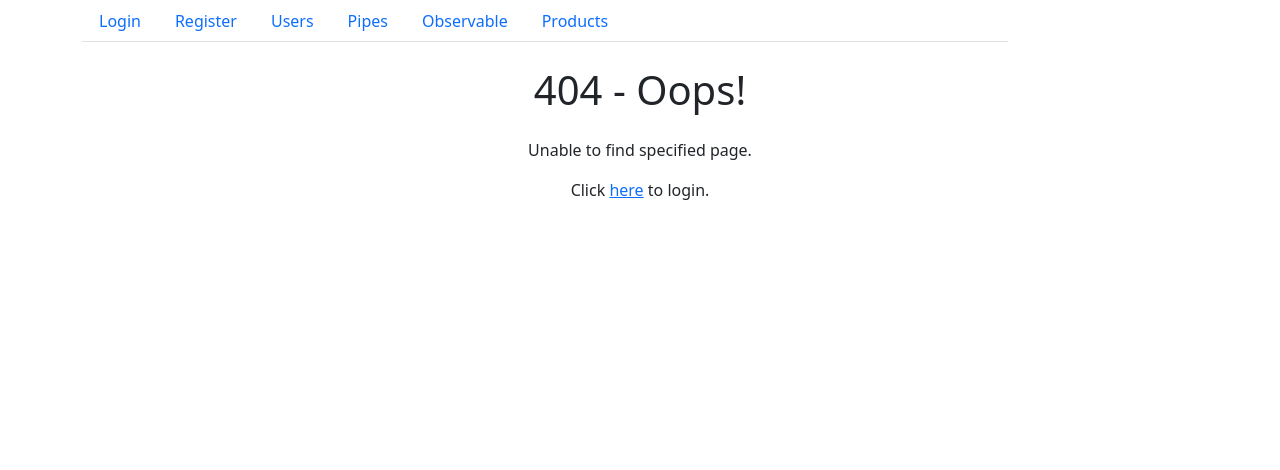
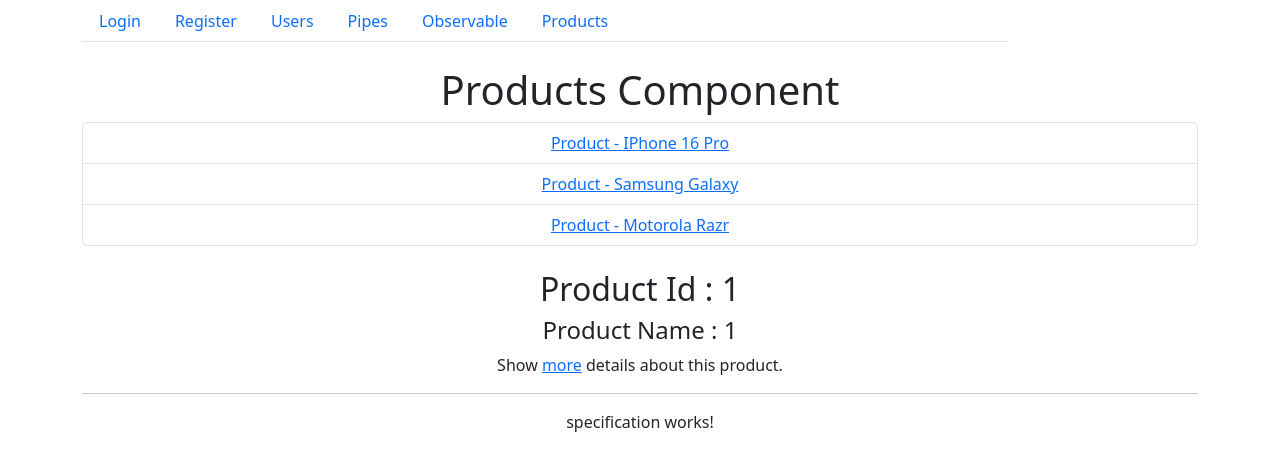
Before and after one commit to synergy2411/jul25-angular, an Angular app in the folder frontend/: page /products/1/1/overview/specification in a window 1280 px wide. Before the commit this address had no page. Shown: the top 470 px of the page. Built offline with nearby package versions, Linux system fonts and the light colour scheme.

Commit message:
query params added

```diff
--- a/frontend/src/app/app.routes.ts
+++ b/frontend/src/app/app.routes.ts
@@ -51,8 +51,10 @@ export const APP_ROUTES: Routes = [
       {
         path: ':productId/:productName/overview',
         component: OverviewComponent,
-      }, // http://localhost:4200/products/overview
-      { path: 'specification', component: SpecificationComponent }, // // http://localhost:4200/products/specification
+        children: [
+          { path: 'specification', component: SpecificationComponent },
+        ],
+      }, // http://localhost:4200/products/productId/productName/overview/specification
     ],
   },
   {
--- a/frontend/src/app/components/demo/products/overview/overview.component.html
+++ b/frontend/src/app/components/demo/products/overview/overview.component.html
@@ -1,2 +1,16 @@
 <h2>Product Id : {{ productId }}</h2>
 <h4>Product Name : {{ productName }}</h4>
+
+<p>
+  Show
+  <a
+    [routerLink]="productSpecification"
+    [queryParams]="{ description: 'About this product', price: '2999' }"
+    >more</a
+  >
+  details about this product.
+</p>
+
+<hr />
+
+<router-outlet></router-outlet>
--- a/frontend/src/app/components/demo/products/overview/overview.component.ts
+++ b/frontend/src/app/components/demo/products/overview/overview.component.ts
@@ -9,6 +9,7 @@ import { ActivatedRoute } from '@angular/router';
 export class OverviewComponent implements OnInit {
   productId!: number;
   productName!: string;
+  productSpecification!: string;
 
   constructor(private route: ActivatedRoute) {}
 
@@ -22,6 +23,7 @@ export class OverviewComponent implements OnInit {
 
     this.route.paramMap.subscribe((params) => {
       this.productId = +params.get('productId')!;
+      this.productSpecification = `/products/${this.productId}/${this.productName}/overview/specification`;
     });
   }
 }
--- a/frontend/src/app/components/demo/products/specification/specification.component.ts
+++ b/frontend/src/app/components/demo/products/specification/specification.component.ts
@@ -1,10 +1,17 @@
-import { Component } from '@angular/core';
+import { Component, OnInit } from '@angular/core';
+import { ActivatedRoute } from '@angular/router';
 
 @Component({
   selector: 'app-specification',
   templateUrl: './specification.component.html',
-  styleUrl: './specification.component.css'
+  styleUrl: './specification.component.css',
 })
-export class SpecificationComponent {
+export class SpecificationComponent implements OnInit {
+  constructor(private route: ActivatedRoute) {}
 
+  ngOnInit(): void {
+    this.route.queryParams.subscribe((queryParams) => {
+      console.log('QUERY PARAMS : ', queryParams);
+    });
+  }
 }
```
Also changed, not shown: 1 other file (tests, documents, lock files or other folders).
